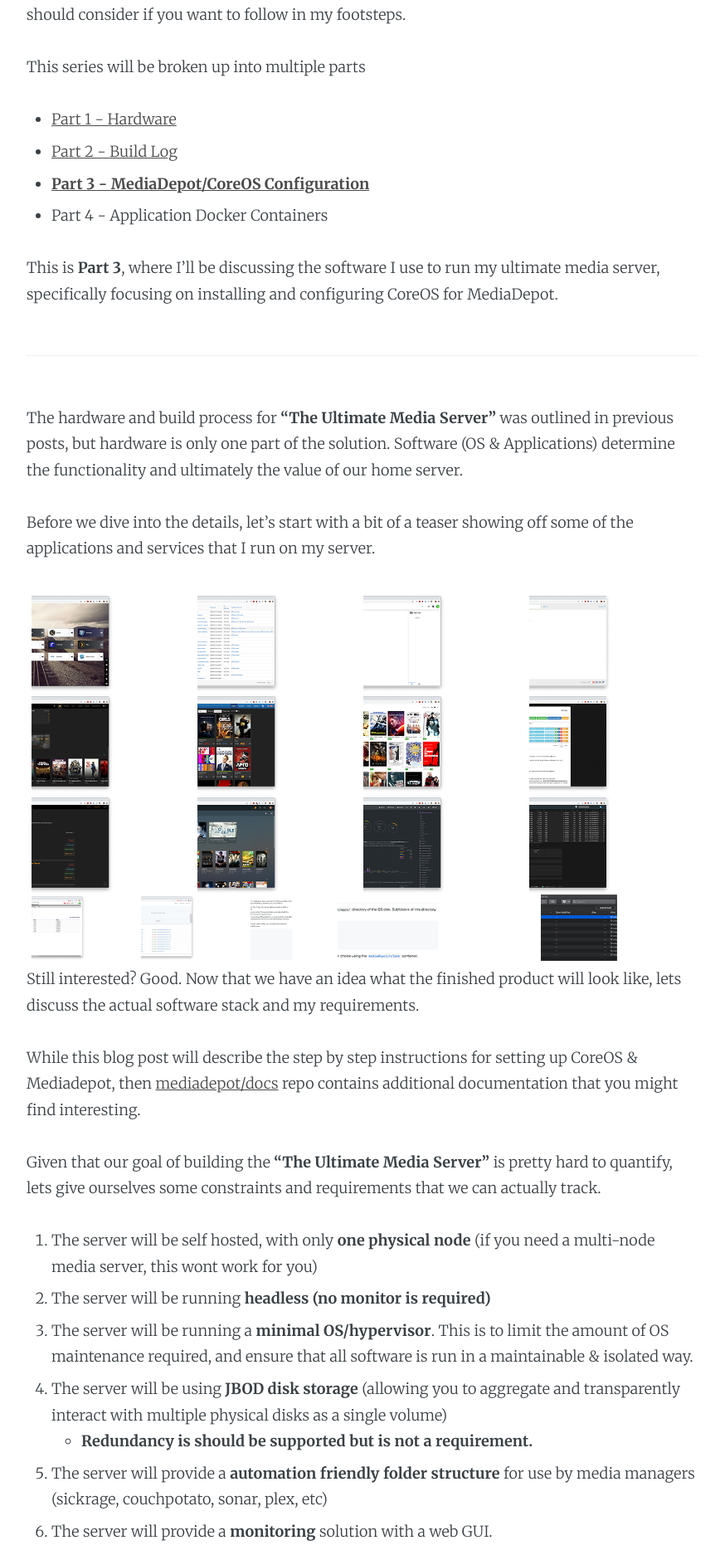
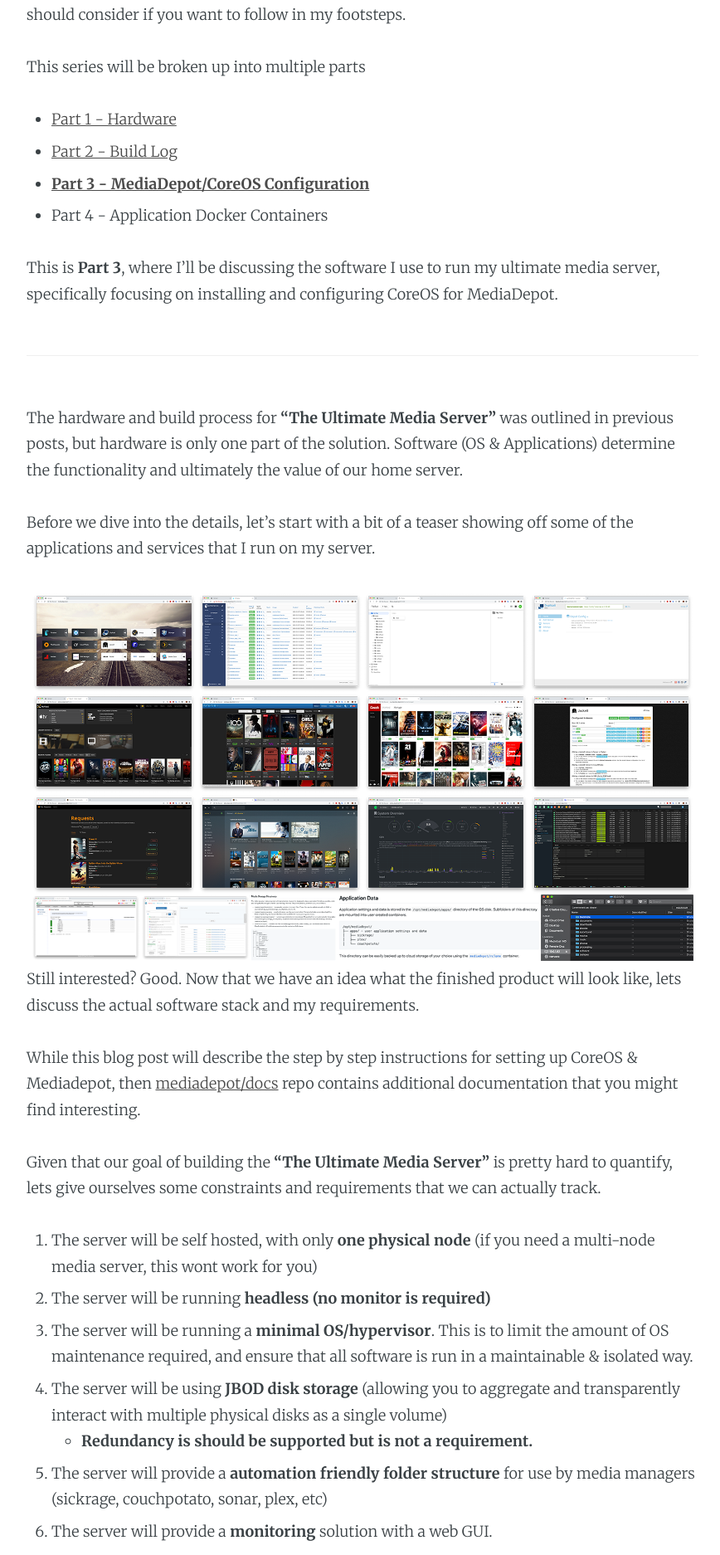
Before and after one commit to AnalogJ/thesparktree-blog, a Jekyll site: the page built from _posts/2019-02-03-ultimate-media-server-build-mediadepot.md, in a window 1280 px wide. Shown: the part 901-2775 px from the top of the page at 83% size, without its empty margins (203-1071 px from the left). Built offline with Jekyll 4.4.1, drawn with Linux system fonts in a browser that asks for light colours; nearby versions of some CDN libraries; a script that is not in the unit is left out; comment, search, counter and statistics services are not loaded.

Commit message:
override the gallery img CSS to inherit.

```diff
--- a/assets/css/screen.css
+++ b/assets/css/screen.css
@@ -2167,3 +2167,9 @@
     padding-left: 12px;
     border-left: #d5dbde 1px solid;
 }
+
+.post-content .img-gallery img {
+    -webkit-transform: inherit;
+    -ms-transform: inherit;
+    transform: inherit;
+}
--- a/assets/js/index.js
+++ b/assets/js/index.js
@@ -29,13 +29,13 @@
             border: 6,
             waitThumbnailsLoad: true
         })
-        //     .on('jg.complete', function () {
-        //     gallery.lightGallery({
-        //         thumbnail:true,
-        //         animateThumb: false,
-        //         showThumbByDefault: false
-        //     });
-        // });
+        .on('jg.complete', function () {
+            gallery.lightGallery({
+                thumbnail:true,
+                animateThumb: false,
+                showThumbByDefault: false
+            });
+        });
     });
 
 
```
